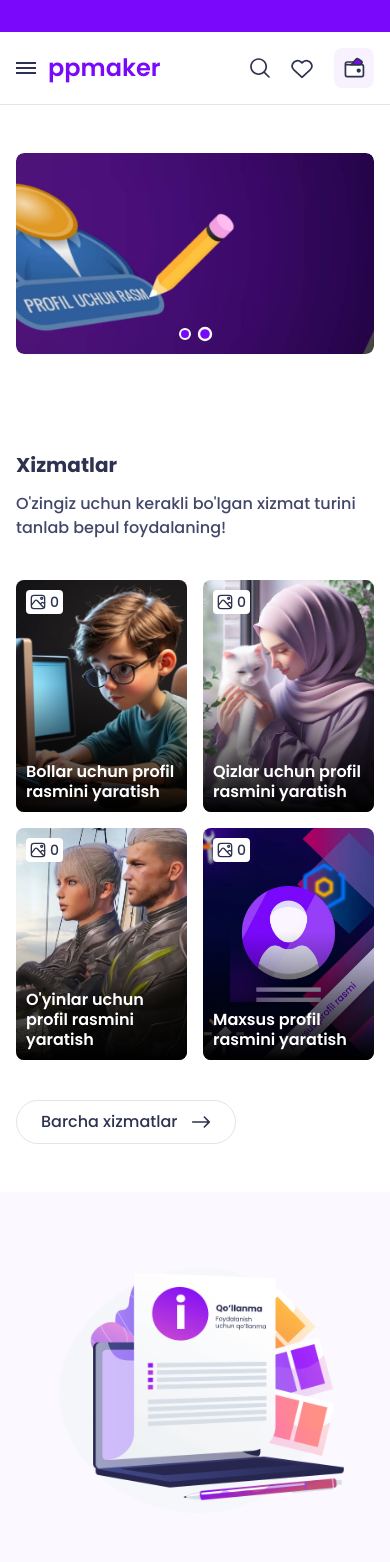
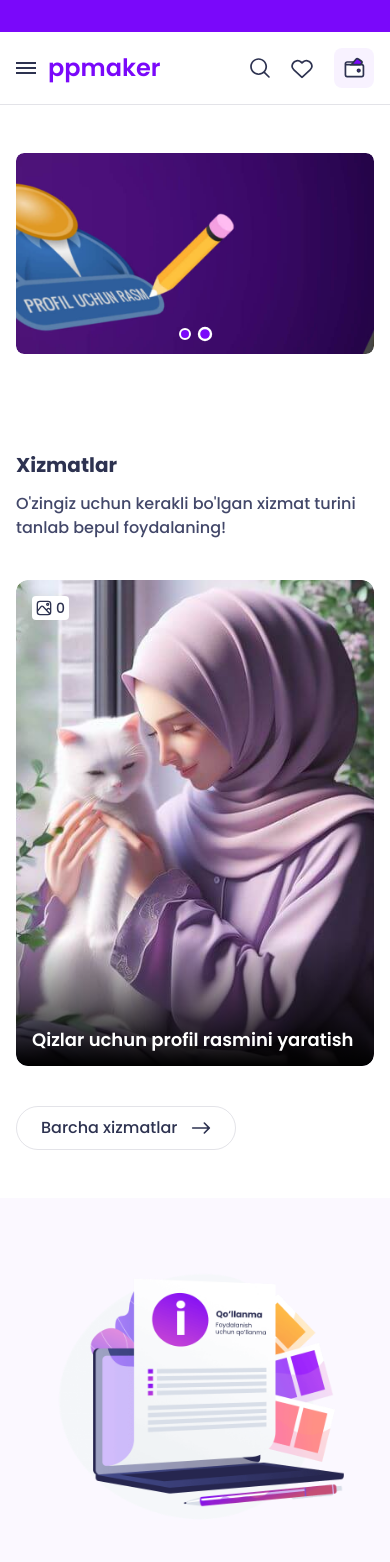
Before and after one commit to YaxyobekUz/ppmaker, a React (Vite) app: page / in a window 390 px wide. Shown: the top 1562 px of the page. Built offline with nearby package versions, Linux system fonts and the light colour scheme.

Commit message:
add swiper to services section

```diff
--- a/src/pages/Home.jsx
+++ b/src/pages/Home.jsx
@@ -146,14 +146,42 @@ const Home = () => {
           </div>
 
           {/* section body */}
-          <ul className="grid grid-cols-2 gap-4 sm:gap-5 md:grid-cols-3 lg:grid-cols-4">
+          <Swiper
+            navigation={true}
+            spaceBetween={20}
+            slidesPerView={1}
+            breakpoints={{
+              425: {
+                spaceBetween: 20,
+                slidesPerView: 2,
+              },
+              768: {
+                spaceBetween: 20,
+                slidesPerView: 3,
+              },
+              1024: {
+                spaceBetween: 20,
+                slidesPerView: 4,
+              },
+            }}
+            autoplay={
+              window.innerWidth <= 768
+                ? { delay: 4500, pauseOnMouseEnter: true }
+                : false
+            }
+            modules={[Navigation, Autoplay]}
+            className="swiper-default-buttons rounded-xl"
+          >
             {services.slice(0, 4).map((service) => (
-              <li key={service.id} className="w-full h-auto aspect-[59/80]">
+              <SwiperSlide
+                key={service.id}
+                className="w-full h-auto aspect-[59/80]"
+              >
                 <Link
                   to={service.link}
                   title={service.name}
                   style={{ backgroundImage: `url(${service.image})` }}
-                  className="flex items-start flex-col justify-between relative w-full h-full overflow-hidden bg-brand-darkblue-300/10 bg-cover bg-center bg-no-repeat p-2.5 rounded-lg xs:p-3.5 sm:rounded-xl sm:p-5"
+                  className="flex items-start flex-col justify-between relative w-full h-full overflow-hidden bg-brand-darkblue-300/10 bg-cover bg-center bg-no-repeat p-4 rounded-xl sm:p-5"
                 >
                   {/* number of images badge */}
                   <div
@@ -174,16 +202,16 @@ const Home = () => {
                   </div>
 
                   {/* title */}
-                  <h3 className="z-1 text-base leading-5 font-semibold text-white xs:leading-normal xs:text-lg sm:text-xl">
+                  <h3 className="z-1 text-lg leading-5 font-semibold text-white xs:text-xl">
                     {service.title}
                   </h3>
 
                   {/* shadow */}
                   <div className="card-shadow"></div>
                 </Link>
-              </li>
+              </SwiperSlide>
             ))}
-          </ul>
+          </Swiper>
 
           <Link to="/services" className="btn-secondary">
             <span>Barcha xizmatlar</span>
@@ -245,7 +273,7 @@ const Home = () => {
           </div>
 
           {/* profile images list */}
-          <ul className="grid grid-cols-2 gap-4 sm:gap-5 md:grid-cols-3 lg:grid-cols-4">
+          <ul className="grid grid-cols-1 gap-5 xs:grid-cols-2 md:grid-cols-3 lg:grid-cols-4">
             {profileImagesForBoysData.map((card) => (
               <Card key={card.id} card={card} />
             ))}
@@ -311,7 +339,7 @@ const Home = () => {
           </div>
 
           {/* profile images list */}
-          <ul className="grid grid-cols-2 gap-4 sm:gap-5 md:grid-cols-3 lg:grid-cols-4">
+          <ul className="grid grid-cols-1 gap-5 xs:grid-cols-2 md:grid-cols-3 lg:grid-cols-4">
             {profileImagesForBoysData.map((card) => (
               <Card key={card.id} card={card} />
             ))}
@@ -374,7 +402,7 @@ const Home = () => {
           </div>
 
           {/* profile images list */}
-          <ul className="grid grid-cols-2 gap-4 sm:gap-5 md:grid-cols-3 lg:grid-cols-4">
+          <ul className="grid grid-cols-1 gap-5 xs:grid-cols-2 md:grid-cols-3 lg:grid-cols-4">
             {profileImagesForBoysData.map((card) => (
               <Card key={card.id} card={card} />
             ))}
```
